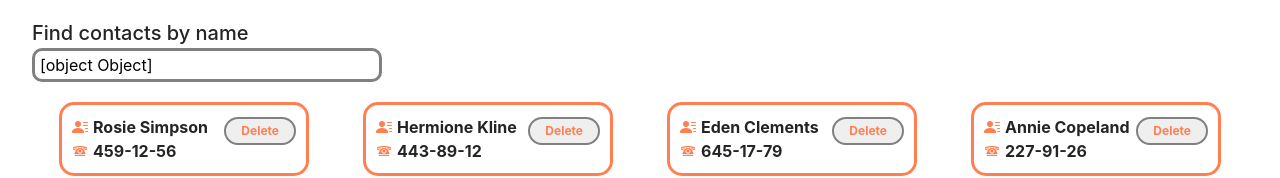
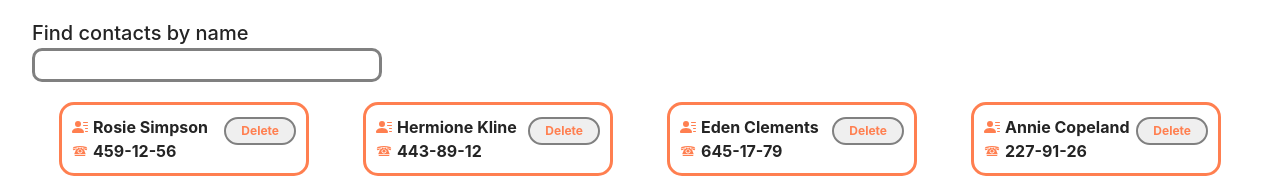
Before and after one commit to Natalie-ingineer/goit-react-hw-06, a React (Vite) app: page / in a window 1280 px wide. Shown: the part 350-528 px from the top of the page. Built offline with nearby package versions, Linux system fonts and the light colour scheme.

Commit message:
add filters

```diff
--- a/src/components/ContactList/ContactList.jsx
+++ b/src/components/ContactList/ContactList.jsx
@@ -2,16 +2,21 @@ import css from "./ContactList.module.css";
 import { Contact } from "../Contact/Contact";
 import { useDispatch, useSelector } from "react-redux";
 import { deleteContacts } from "../../redux/contactsSlice";
-import { nanoid } from "nanoid";
+// import { nanoid } from "nanoid";
 
 export const ContactList = () => {
   const dispatch = useDispatch();
   const contacts = useSelector((state) => state.contacts.contacts.item);
   console.log(contacts);
+  const filter = useSelector((state) => state.filters.filters.name);
+
+  const filteredContacts = contacts.filter((contact) =>
+    contact.name.toLowerCase().includes(filter.toLowerCase())
+  );
 
   return (
     <ul className={css.listContacts}>
-      {contacts.map((contact) => (
+      {filteredContacts.map((contact) => (
         <Contact
           key={contact.id}
           userId={contact.id}
--- a/src/components/SearchBox/SearchBox.jsx
+++ b/src/components/SearchBox/SearchBox.jsx
@@ -6,7 +6,9 @@ import { useDispatch, useSelector } from "react-redux";
 export const SearchBox = () => {
   const usernameFieldIdsearch = useId();
   const dispatch = useDispatch();
-  const contacts = useSelector((state) => state.filters.filters);
+  const filter = useSelector((state) => state.filters.filters.name);
+  console.log(filter);
+
   return (
     <div className={css.btnWrap}>
       <label className={css.description} htmlFor={usernameFieldIdsearch}>
@@ -14,7 +16,7 @@ export const SearchBox = () => {
       </label>
       <input
         type="text"
-        value={contacts}
+        value={filter}
         // onChange={(evt) => onFilter(evt.target.value)}
         onChange={(e) => {
           dispatch(nameFilter(e.target.value));
@@ -24,3 +26,9 @@ export const SearchBox = () => {
     </div>
   );
 };
+
+// nameFilter: (state, action) => {
+//       state.filters.name.filter((el) =>
+//         el.name.toLowerCase().includes(action.payload.toLowerCase())
+//       );
+// },
--- a/src/redux/contactsSlice.js
+++ b/src/redux/contactsSlice.js
@@ -12,9 +12,6 @@ const contactsSlice = createSlice({
         { id: "id-3", name: "Eden Clements", number: "645-17-79" },
         { id: "id-4", name: "Annie Copeland", number: "227-91-26" },
       ],
-    },
-    filters: {
-      name: "",
     },
   },
   reducers: {
--- a/src/redux/filtersSlice.js
+++ b/src/redux/filtersSlice.js
@@ -15,12 +15,16 @@ const filtersSlice = createSlice({
   },
   reducers: {
     nameFilter: (state, action) => {
-      state.contacts.filter((el) =>
-        el.name.toLowerCase().includes(action.payload.toLowerCase())
-      );
+      state.filters.name = action.payload;
     },
   },
 });
 
 export const { nameFilter } = filtersSlice.actions;
 export const filtersReducer = filtersSlice.reducer;
+
+// nameFilter: (state, action) => {
+//       state.filters.name.filter((el) =>
+//         el.name.toLowerCase().includes(action.payload.toLowerCase())
+//       );
+//     },
```
